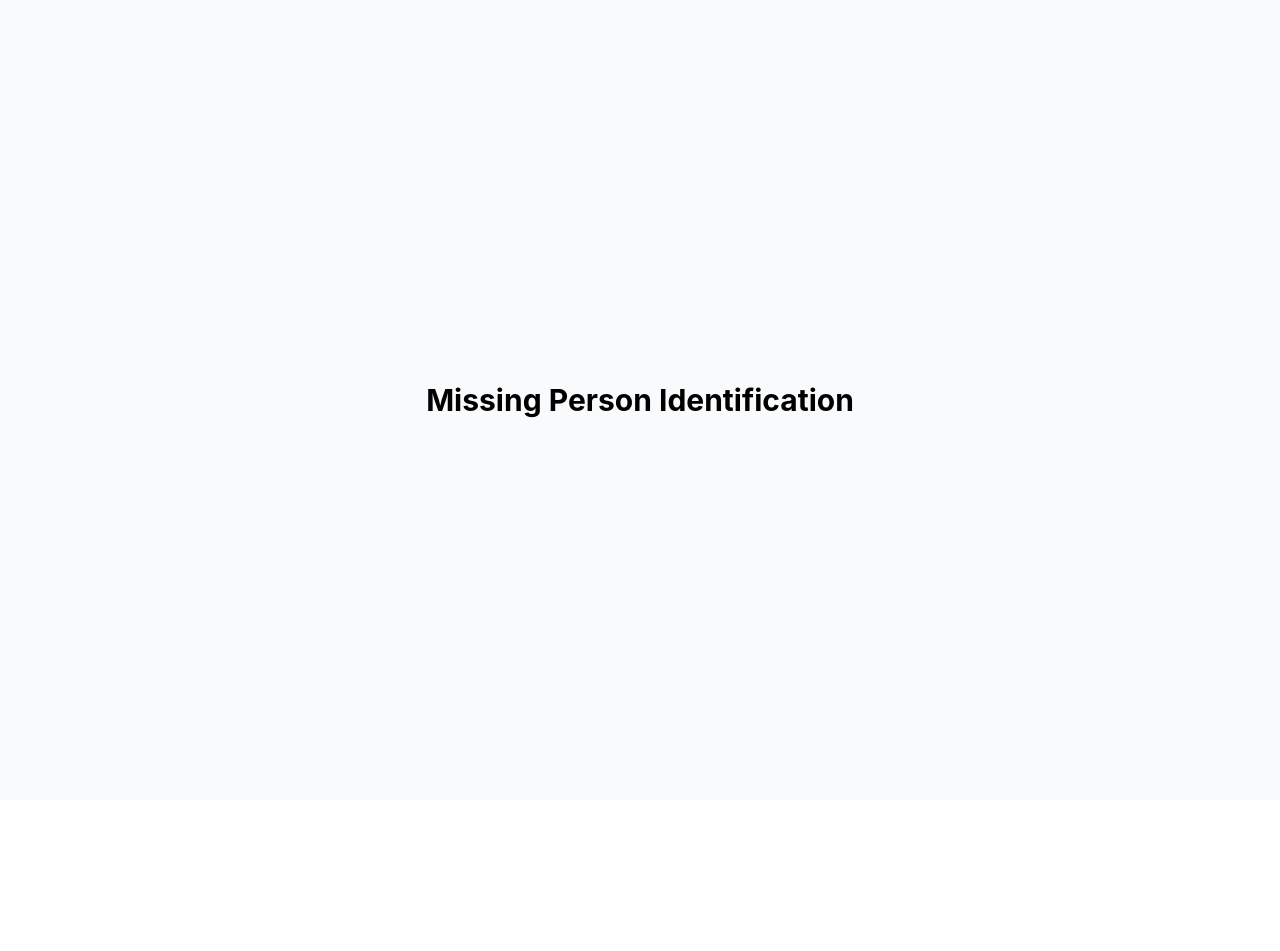
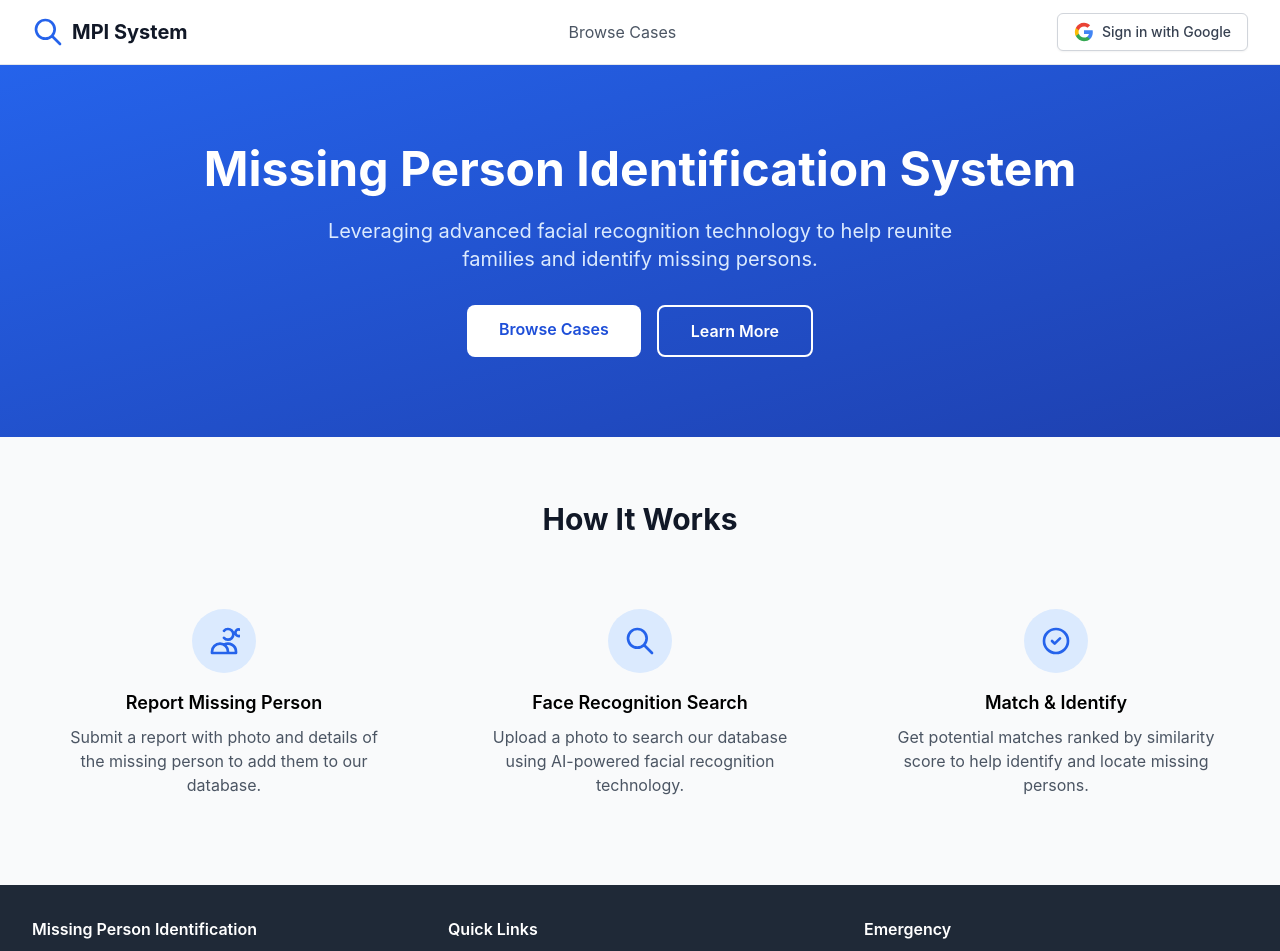
Before and after one commit to Mayur1708mali/Missing-Person-Identification, a React (Vite) app in the folder frontend/: page / in a window 1280 px wide. Shown: the top 951 px of the page. Before the commit the page ends 800 px from the top, so only its background shows below. Built offline with nearby package versions, Linux system fonts and the light colour scheme; no server answers.

Commit message:
feat: integrate Navbar, Footer, and Router into App

```diff
--- a/frontend/src/App.tsx
+++ b/frontend/src/App.tsx
@@ -1,11 +1,13 @@
-import { Routes, Route } from 'react-router-dom';
+import Navbar from './components/Navbar';
+import Footer from './components/Footer';
+import AppRouter from './router';
 
 function App() {
   return (
     <div className="min-h-screen bg-gray-50 flex flex-col">
-      <Routes>
-        <Route path="/" element={<div className="flex-1 flex items-center justify-center"><h1 className="text-3xl font-bold">Missing Person Identification</h1></div>} />
-      </Routes>
+      <Navbar />
+      <AppRouter />
+      <Footer />
     </div>
   );
 }
```
